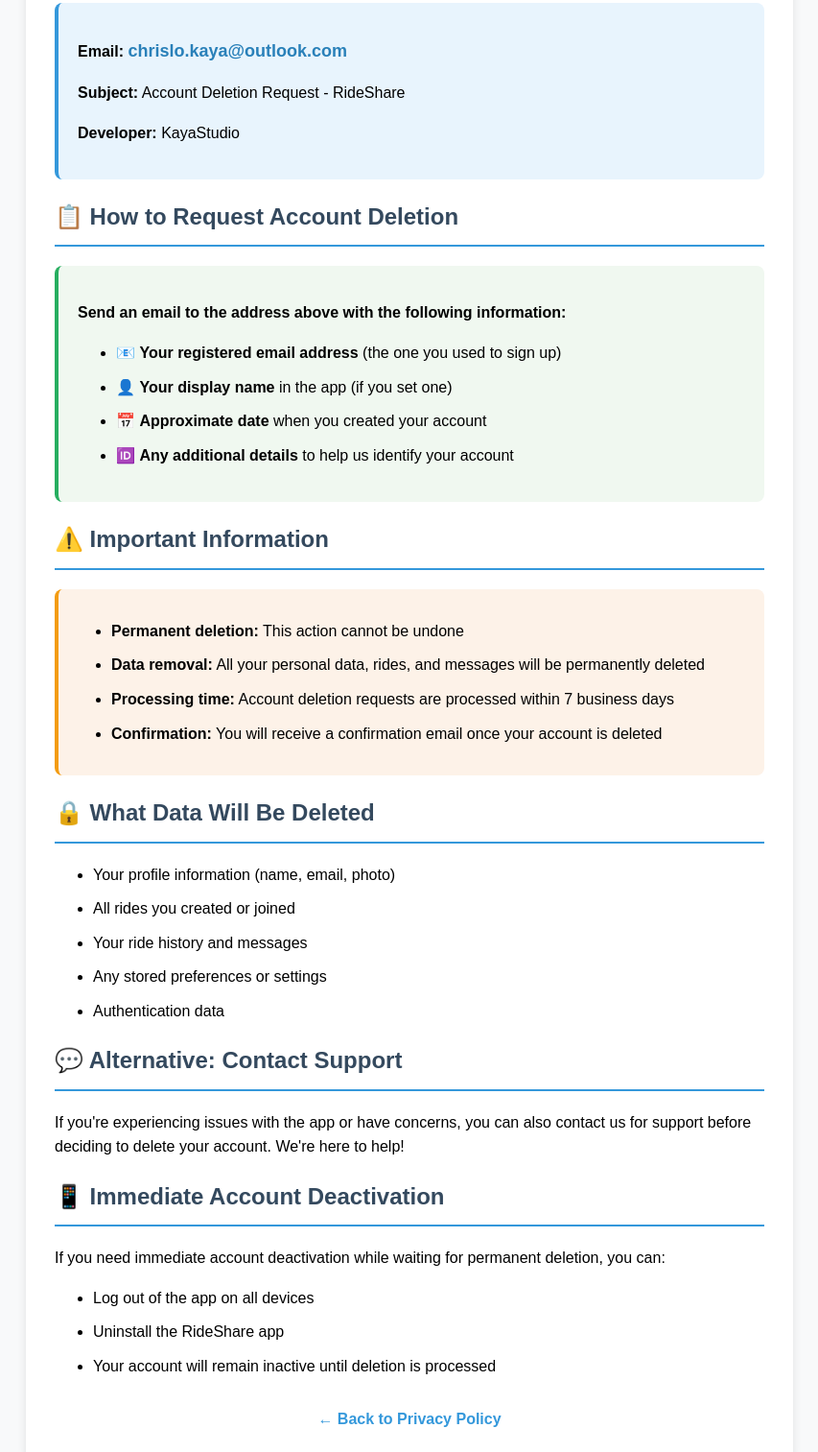
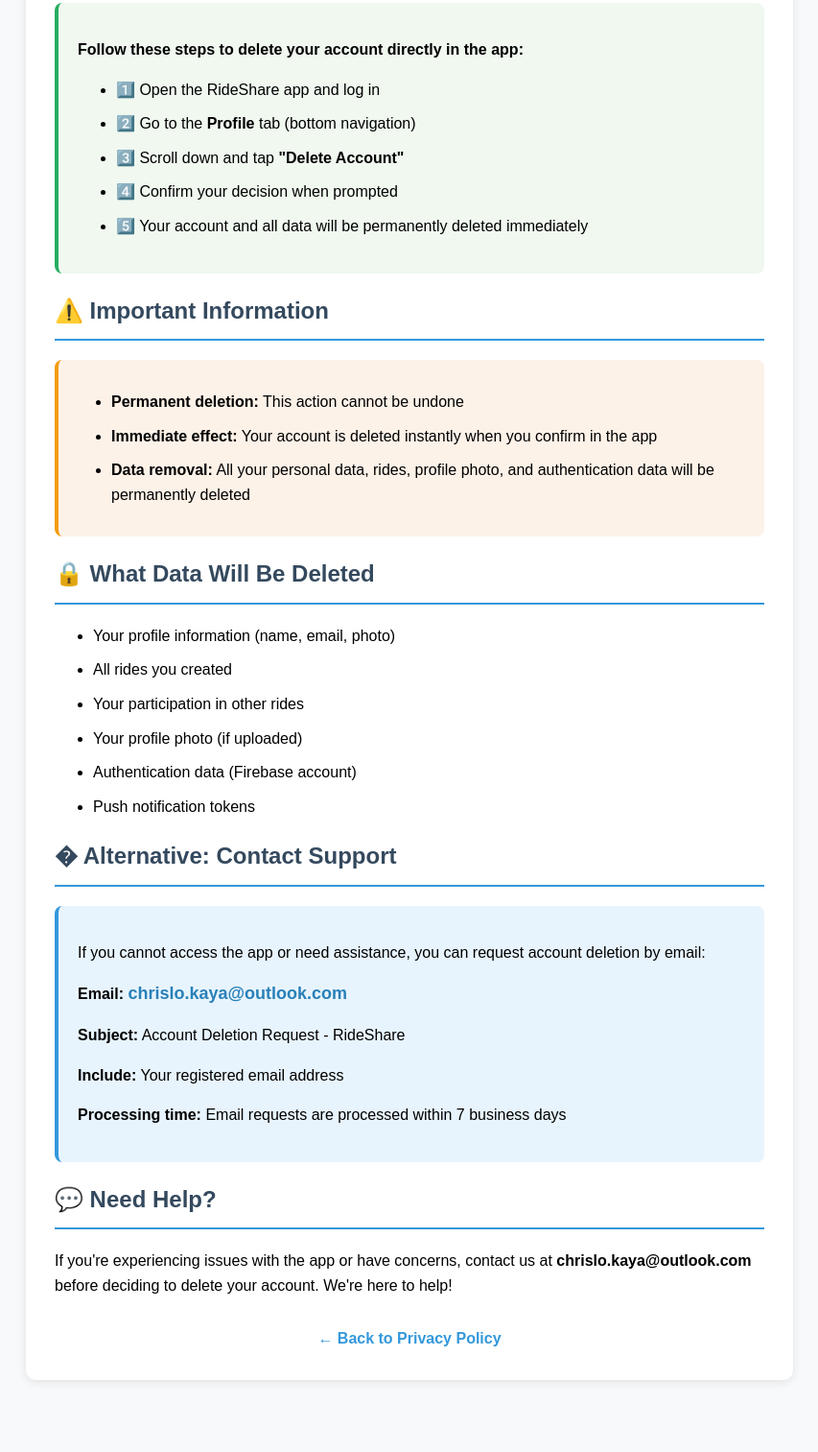
Before and after one commit to kayafamilly/rideshare-privacy-policy, a plain HTML site: page delete-account.html in a window 1280 px wide. Shown: the part 291-1804 px from the top of the page at 96% size, without its empty margins (213-1066 px from the left). After the commit the page ends 1749 px from the top, so only its background shows below. Drawn offline with Linux system fonts and the light colour scheme.

Commit message:
Update privacy policy and account deletion

```diff
--- a/delete-account.html
+++ b/delete-account.html
@@ -76,23 +76,17 @@
     <div class="container">
         <h1>🗑️ Delete Your RideShare Account</h1>
 
-        <p>We're sorry to see you go! If you need to delete your RideShare account and all associated data, we're here to help.</p>
+        <p>We're sorry to see you go! You can delete your RideShare account and all associated data directly from the app.</p>
 
-        <h2>📧 Contact Information</h2>
-        <div class="contact-info">
-            <p><strong>Email:</strong> <span class="email">chrislo.kaya@outlook.com</span></p>
-            <p><strong>Subject:</strong> Account Deletion Request - RideShare</p>
-            <p><strong>Developer:</strong> KayaStudio</p>
-        </div>
-
-        <h2>📋 How to Request Account Deletion</h2>
+        <h2>� Delete Your Account In-App (Recommended)</h2>
         <div class="steps">
-            <p><strong>Send an email to the address above with the following information:</strong></p>
+            <p><strong>Follow these steps to delete your account directly in the app:</strong></p>
             <ul>
-                <li>📧 <strong>Your registered email address</strong> (the one you used to sign up)</li>
-                <li>👤 <strong>Your display name</strong> in the app (if you set one)</li>
-                <li>📅 <strong>Approximate date</strong> when you created your account</li>
-                <li>🆔 <strong>Any additional details</strong> to help us identify your account</li>
+                <li>1️⃣ Open the RideShare app and log in</li>
+                <li>2️⃣ Go to the <strong>Profile</strong> tab (bottom navigation)</li>
+                <li>3️⃣ Scroll down and tap <strong>"Delete Account"</strong></li>
+                <li>4️⃣ Confirm your decision when prompted</li>
+                <li>5️⃣ Your account and all data will be permanently deleted immediately</li>
             </ul>
         </div>
 
@@ -100,31 +94,32 @@
         <div class="warning">
             <ul>
                 <li><strong>Permanent deletion:</strong> This action cannot be undone</li>
-                <li><strong>Data removal:</strong> All your personal data, rides, and messages will be permanently deleted</li>
-                <li><strong>Processing time:</strong> Account deletion requests are processed within 7 business days</li>
-                <li><strong>Confirmation:</strong> You will receive a confirmation email once your account is deleted</li>
+                <li><strong>Immediate effect:</strong> Your account is deleted instantly when you confirm in the app</li>
+                <li><strong>Data removal:</strong> All your personal data, rides, profile photo, and authentication data will be permanently deleted</li>
             </ul>
         </div>
 
         <h2>🔒 What Data Will Be Deleted</h2>
         <ul>
             <li>Your profile information (name, email, photo)</li>
-            <li>All rides you created or joined</li>
-            <li>Your ride history and messages</li>
-            <li>Any stored preferences or settings</li>
-            <li>Authentication data</li>
+            <li>All rides you created</li>
+            <li>Your participation in other rides</li>
+            <li>Your profile photo (if uploaded)</li>
+            <li>Authentication data (Firebase account)</li>
+            <li>Push notification tokens</li>
         </ul>
 
-        <h2>💬 Alternative: Contact Support</h2>
-        <p>If you're experiencing issues with the app or have concerns, you can also contact us for support before deciding to delete your account. We're here to help!</p>
+        <h2>� Alternative: Contact Support</h2>
+        <div class="contact-info">
+            <p>If you cannot access the app or need assistance, you can request account deletion by email:</p>
+            <p><strong>Email:</strong> <span class="email">chrislo.kaya@outlook.com</span></p>
+            <p><strong>Subject:</strong> Account Deletion Request - RideShare</p>
+            <p><strong>Include:</strong> Your registered email address</p>
+            <p><strong>Processing time:</strong> Email requests are processed within 7 business days</p>
+        </div>
 
-        <h2>📱 Immediate Account Deactivation</h2>
-        <p>If you need immediate account deactivation while waiting for permanent deletion, you can:</p>
-        <ul>
-            <li>Log out of the app on all devices</li>
-            <li>Uninstall the RideShare app</li>
-            <li>Your account will remain inactive until deletion is processed</li>
-        </ul>
+        <h2>💬 Need Help?</h2>
+        <p>If you're experiencing issues with the app or have concerns, contact us at <strong>chrislo.kaya@outlook.com</strong> before deciding to delete your account. We're here to help!</p>
 
         <div class="back-link">
             <a href="index.html">← Back to Privacy Policy</a>
```
Also changed, not shown: index.html (+17 -8 lines).
